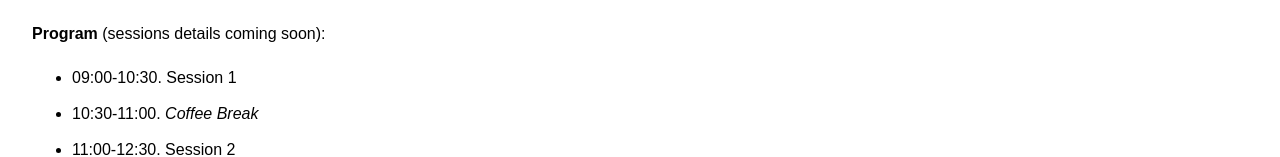
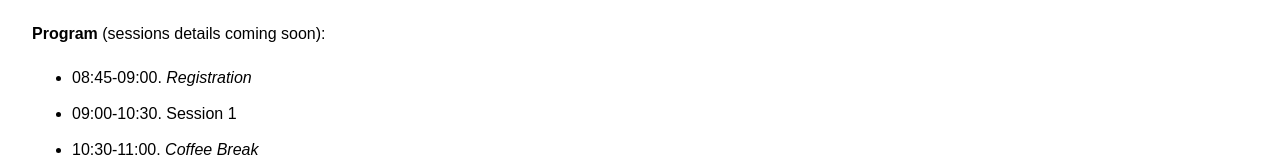
Before and after one commit to laurasanita/laurasanita.github.io, a plain HTML site: page theoryday2024.html in a window 1280 px wide. Shown: the part 639-796 px from the top of the page. Drawn offline with Linux system fonts and the light colour scheme.

Commit message:
Added back registration to theory day.

```diff
--- a/theoryday2024.html
+++ b/theoryday2024.html
@@ -158,6 +158,7 @@ This event is open to the public, but (free) registration is  required to partic
 <div>
 	<b>Program</b> (sessions details coming soon):
 	<ul>
+        	<li>08:45-09:00. <i>Registration</i></li>
         	<li>09:00-10:30. Session 1</li>
         	<li>10:30-11:00. <i>Coffee Break</i></li>
         	<li>11:00-12:30. Session 2</li>
```
